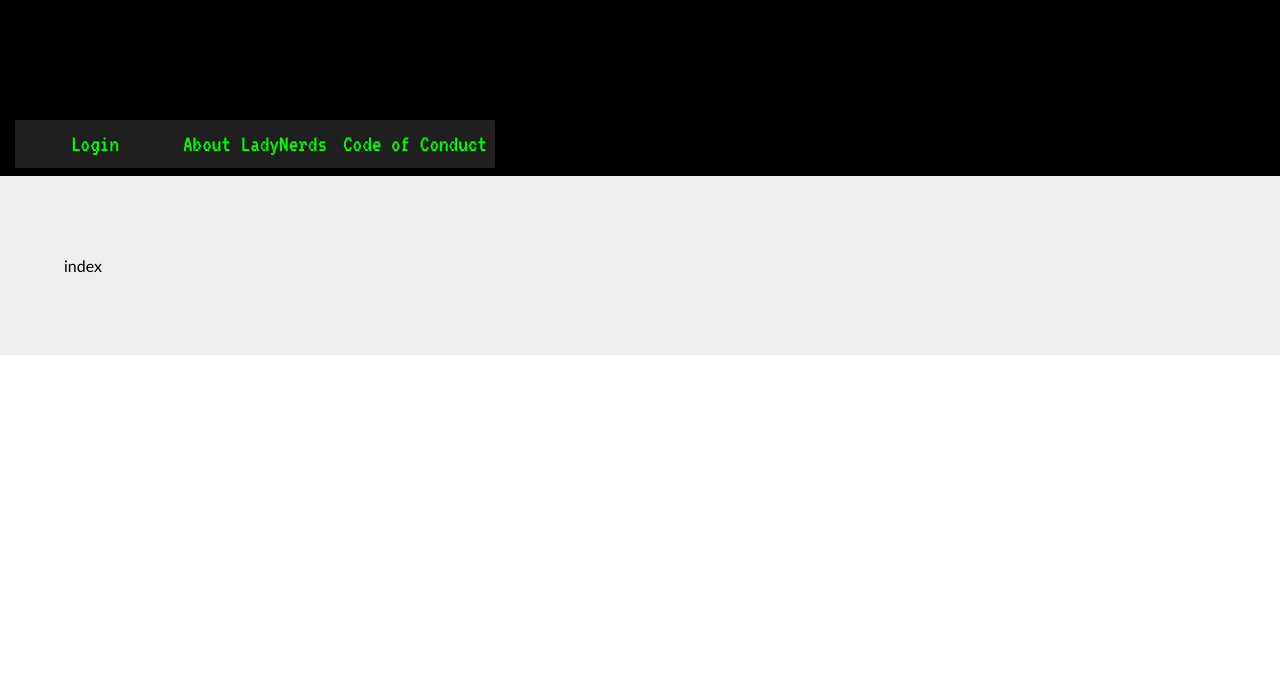
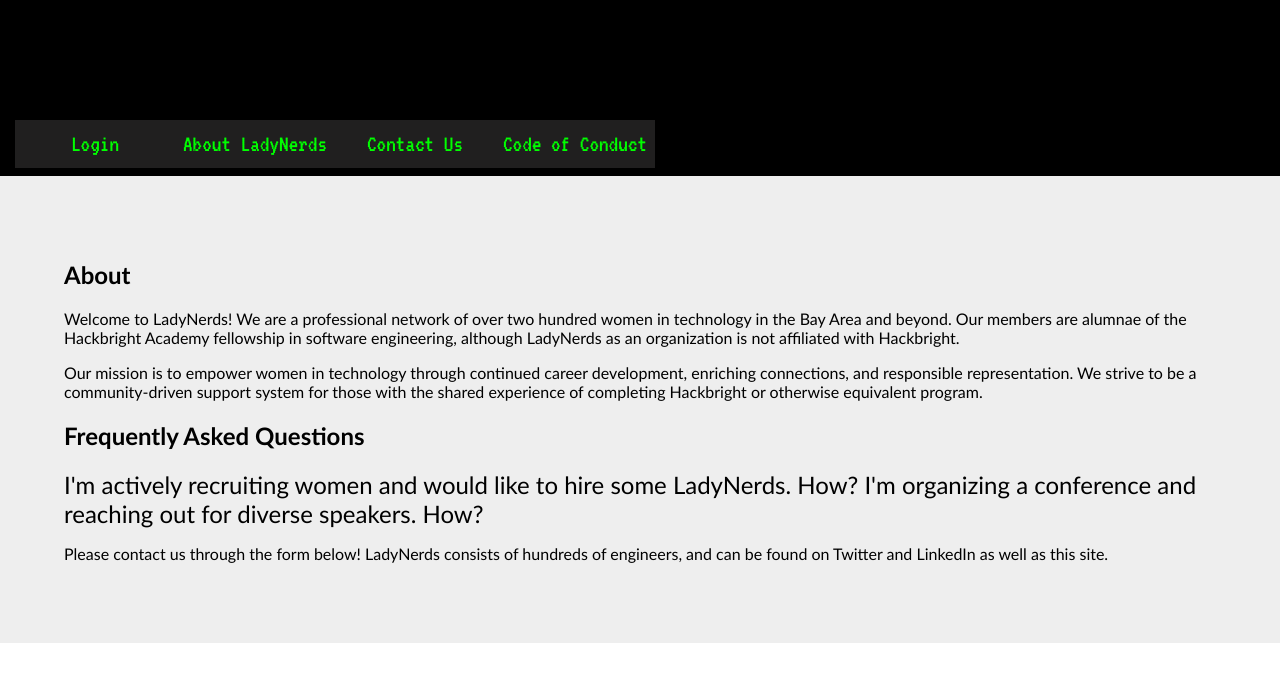
Before and after one commit to beckastar/ladynerds_site, a Django app: page / in a window 1280 px wide. Shown: the top 682 px of the page. Run offline with Django 3.2, Linux system fonts and the light colour scheme; parts of the project's set-up code (start-up, migrations or seed data) failed here and were passed over.

Commit message:
moved content from about page to index. changed name of about to contact, changed link in base.html to contact us.

```diff
--- a/ladynerds/static/css/styles.css
+++ b/ladynerds/static/css/styles.css
@@ -57,8 +57,7 @@ header {
 
 #nav li:hover a{
     background-image: none;
-    /*color: ;*/
-    font-size: .6em;
+    color: ;
 }
 
 #nav li:hover ul li {
@@ -68,6 +67,7 @@ header {
 /*colors the top letters in nav */
 #nav li a:hover {
     color: #00ff00;
+    /*font-size: .6em;*/
 }
 
 #nav li {
--- a/ladynerds/templates/base.html
+++ b/ladynerds/templates/base.html
@@ -21,7 +21,6 @@
                 <li><a href={% url 'logout' %}>Logout</a></li>
                 <li><a href={% url 'profile' %}>Edit Profile</a></li>
                 <li><a href={% url 'ladynerds' %}>LadyNerds</a></li>
-                <li><a href={% url 'faq' %}>F.A.Q.</a></li>
                 <li><a href={% url 'twitter_feed' %}>TwitterFeed</a></li>
                 <!-- <li><a href="#">Slack</a></li> -->
                 <li><a href={% url 'resources' %}>Resources</a>
@@ -30,7 +29,8 @@
                   </ul>
                 </li>
             {% endif %}
-                <li><a href={% url 'about' %}>About LadyNerds</a></li>
+                <li><a href={% url 'index' %}>About LadyNerds</a></li>
+                <li><a href={% url 'contact' %}>Contact Us</a></li>
                 <li><a href={% url 'code_of_conduct' %}>Code of Conduct</a></li>
             </ul>
           </div>
--- a/ladynerds/templates/index.html
+++ b/ladynerds/templates/index.html
@@ -1,6 +1,38 @@
 {% extends "base.html" %}
 {% block content %}
+<div id="about-page">
+    <h2>About</h2>
+    <div id="intro">
+        <p>
+            <!-- FIXME: Around gender: not all of us are women, some of us may be men, figure out inclusive language -->
+            Welcome to LadyNerds! We are a professional network of over two hundred women
+            in technology in the Bay Area and beyond. Our members are alumnae of the Hackbright
+            Academy fellowship in software engineering, although LadyNerds as an organization is
+            not affiliated with Hackbright.
+        </p>
+    </div>
+    <div id="mission">
+        <p>
+            Our mission is to empower women in technology through continued career development,
+            enriching connections, and responsible representation.  We strive to be a community-driven
+            support system for those with the shared experience of completing Hackbright or otherwise
+            equivalent program.
+        </p>
+    </div>
 
-<p>index</p>
+    <div id="faq">
+        <h2>Frequently Asked Questions</h2>
+        <span class="question">
+            I'm actively recruiting women and would like to hire some LadyNerds. How?
+            I'm organizing a conference and reaching out for diverse speakers. How?
+        </span>
 
+        <p>
+            <!-- TODO: Answer question more thoroughly! -->
+            Please contact us through the form below! LadyNerds consists of hundreds of engineers,
+            and can be found on Twitter and LinkedIn as well as this site.
+        </p>
+
+    </div>
+</div>
 {% endblock %}
--- a/ladynerds/urls.py
+++ b/ladynerds/urls.py
@@ -15,7 +15,7 @@ Including another URLconf
 """
 from django.conf.urls import include, url
 from django.contrib import admin
-from .views import about, index, login, ladynerds, profile, resources, twitter_feed, code_of_conduct, faq, open_source
+from .views import contact, index, login, ladynerds, profile, resources, twitter_feed, code_of_conduct, faq, open_source
 from django.views.generic import TemplateView
 from django.views.generic.edit import CreateView
 from django.contrib.auth.forms import UserCreationForm
@@ -23,9 +23,9 @@ from django.contrib.auth.forms import UserCreationForm
 urlpatterns = [
     url(r'^admin/', include(admin.site.urls)),
     url(r'^$', index, name='index'),
-    url(r'^about/', about, name='about'),
+    url(r'^contact/', contact, name='contact'),
     url(r'^login/', 'django.contrib.auth.views.login', name='foo',kwargs={'template_name': 'login.html'}),
-    url(r'^logout/', 'django.contrib.auth.views.logout', name='logout', kwargs={'next_page': about}),
+    url(r'^logout/', 'django.contrib.auth.views.logout', name='logout', kwargs={'next_page': index}),
     url(r'^ladynerds/', ladynerds, name='ladynerds'),
     url(r'^profile/', profile, name='profile'),
     url(r'^resources/', resources, name='resources'),
--- a/ladynerds/views.py
+++ b/ladynerds/views.py
@@ -20,8 +20,8 @@ import itertools
 def index(request):
 	return render_to_response('index.html', RequestContext(request))
 
-def about(request):
-    return render_to_response('about.html', RequestContext(request))
+def contact(request):
+    return render_to_response('contact.html', RequestContext(request))
 
 def twitter_feed(request):
     return render_to_response('twitter_feed.html', RequestContext(request))
```
Also changed, not shown: ladynerds/templates/about.html (deleted, +0 -42 lines), ladynerds/templates/contact.html (added, +10 -0 lines).
